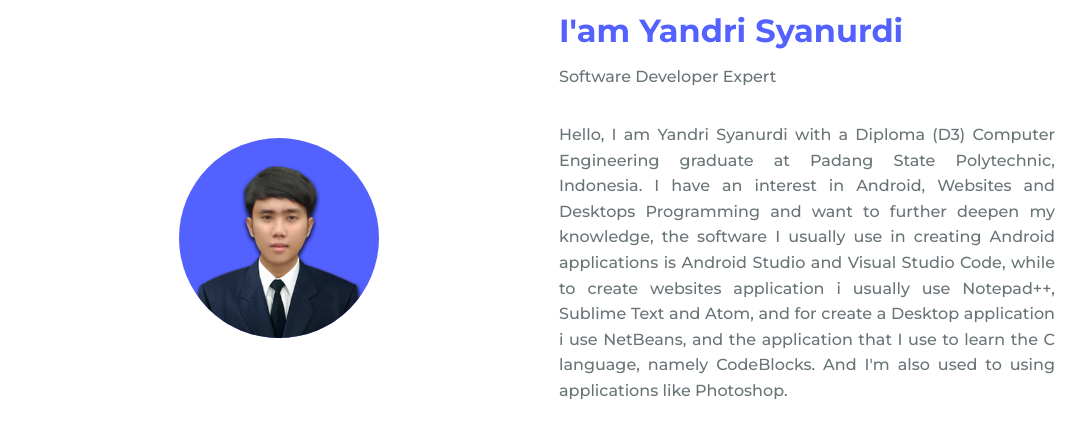
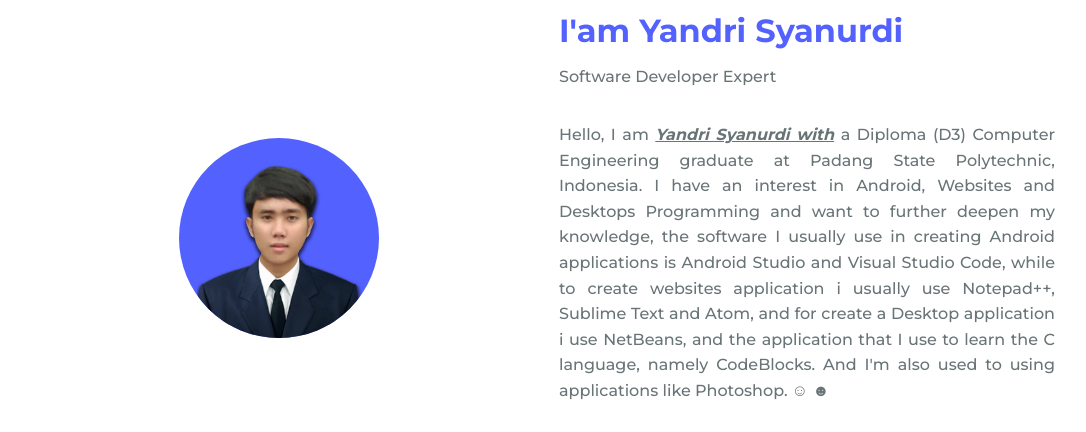
Before and after one commit to yandri-syanurdi/yandri-syanurdi.github.io, a plain HTML site: page index.html in a window 1280 px wide. Shown: the part 1200-1632 px from the top of the page, without its empty margins (97-1183 px from the left). Drawn offline with nearby package versions, Linux system fonts and the light colour scheme.

Commit message:
Update index.html

```diff
--- a/index.html
+++ b/index.html
@@ -80,7 +80,7 @@
                     <div>
                         <h2 class="about__subtitle">I'am Yandri Syanurdi</h2>
                         <span class="about__profession">Software Developer Expert</span>
-                        <p class="about__text" align="justify">Hello, I am Yandri Syanurdi with a Diploma (D3) Computer Engineering graduate at Padang State Polytechnic, Indonesia. I have an interest in Android, Websites and Desktops Programming and want to further deepen my knowledge, the software I usually use in creating Android applications is Android Studio and Visual Studio Code, while to create websites application i usually use Notepad++, Sublime Text and Atom, and for create a Desktop application i use NetBeans, and the application that I use to learn the C language, namely CodeBlocks. And I'm also used to using applications like Photoshop.</p>
+                        <p class="about__text" align="justify">Hello, I am <b color="blue"><i><u>Yandri Syanurdi with</u></i></b> a Diploma (D3) Computer Engineering graduate at Padang State Polytechnic, Indonesia. I have an interest in Android, Websites and Desktops Programming and want to further deepen my knowledge, the software I usually use in creating Android applications is Android Studio and Visual Studio Code, while to create websites application i usually use Notepad++, Sublime Text and Atom, and for create a Desktop application i use NetBeans, and the application that I use to learn the C language, namely CodeBlocks. And I'm also used to using applications like Photoshop. ☺ ☻</p>
 
                         <div class="about__social">
                             <a href="https://www.linkedin.com/in/yandri-syanurdi-471988201/" target="_blank" class="about__social-icon"><i class='bx bxl-linkedin' ></i></a>
```
